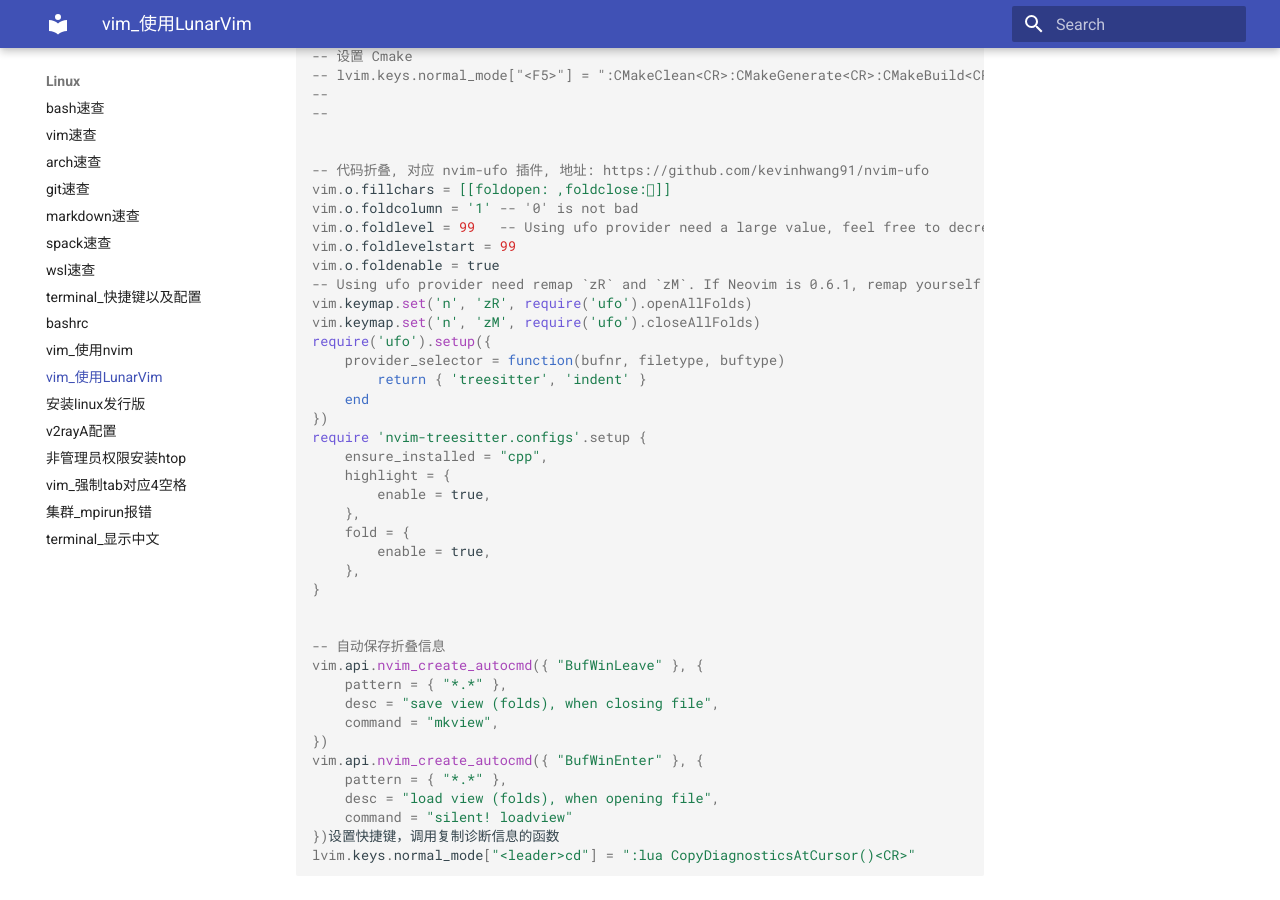
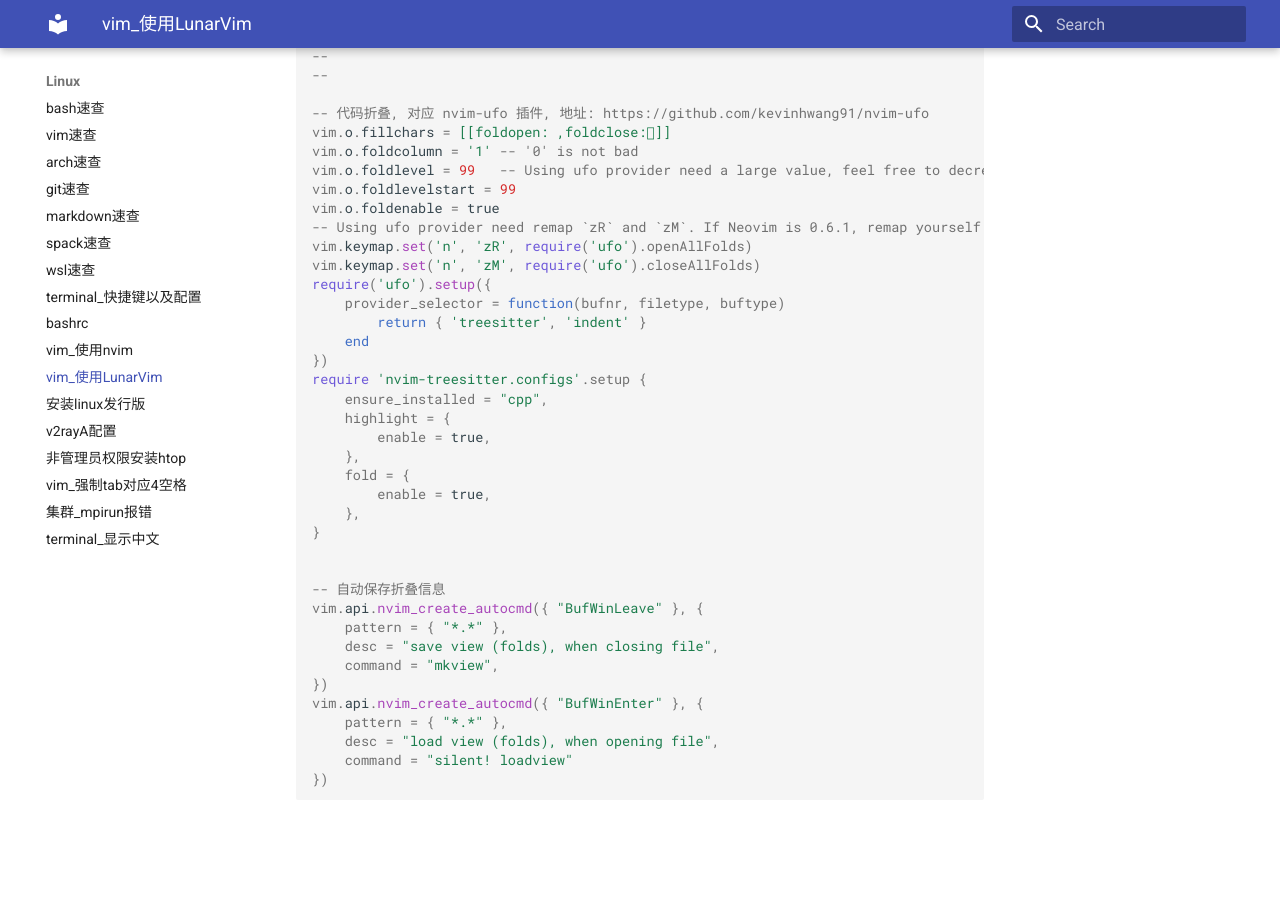
Before and after one commit to ymma98/technotes, an MkDocs documentation site: the page built from docs/Linux/vim_使用LunarVim.md, in a window 1280 px wide and 900 px high, scrolled down 4321 px. Built offline with MkDocs 1.6.1 and Material for MkDocs 9.7.7, drawn with Linux system fonts in a browser that asks for light colours; after the commit the page ends 5145 px from its top, so only the background shows below that; some of the changed text lies outside the part shown.

Commit message:
docs/Linux/vim_使用LunarVim.md updated from https://stackedit.cn/

````diff
--- a/docs/Linux/vim_使用LunarVim.md
+++ b/docs/Linux/vim_使用LunarVim.md
@@ -124,8 +124,6 @@ lvim.builtin.treesitter.auto_install = true
 --
 
 
-
-
 lvim.plugins = {
     {
         "rafi/awesome-vim-colorschemes",
@@ -219,7 +217,6 @@ vim.cmd('command! Copypath call setreg("+", expand("%:p"))')
 --
 --
 
-
 -- 代码折叠, 对应 nvim-ufo 插件, 地址: https://github.com/kevinhwang91/nvim-ufo
 vim.o.fillchars = [[foldopen:,foldclose:]]
 vim.o.foldcolumn = '1' -- '0' is not bad
@@ -255,11 +252,10 @@ vim.api.nvim_create_autocmd({ "BufWinEnter" }, {
     pattern = { "*.*" },
     desc = "load view (folds), when opening file",
     command = "silent! loadview"
-})设置快捷键，调用复制诊断信息的函数
-lvim.keys.normal_mode["<leader>cd"] = ":lua CopyDiagnosticsAtCursor()<CR>"
+})
 ```
 <!--stackedit_data:
-eyJoaXN0b3J5IjpbODQyMzI0MjE5LDUzMzA5OTM4NywxOTgxMj
-Y4MjkzLDI1NDY3MzkyOCw3NTE1MjQxMzUsNTM1NzM2MTM2LDYx
-OTg1NDc0MV19
+eyJoaXN0b3J5IjpbODkzODUyMzY3LDg0MjMyNDIxOSw1MzMwOT
+kzODcsMTk4MTI2ODI5MywyNTQ2NzM5MjgsNzUxNTI0MTM1LDUz
+NTczNjEzNiw2MTk4NTQ3NDFdfQ==
 -->
````
Also changed, not shown: other parts of docs/Linux/vim_使用LunarVim.md (+1 -1 lines).
